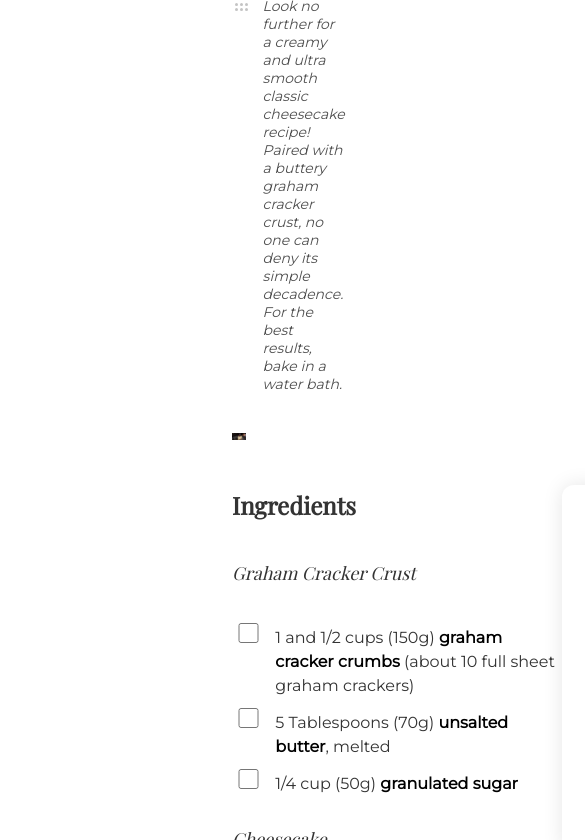
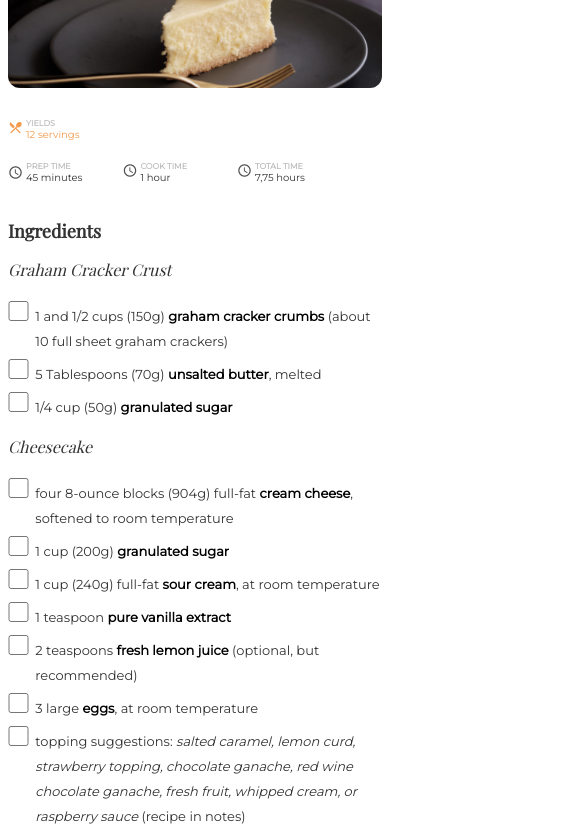
Before and after one commit to edwin141999/Recipe-Page-Challenge, a plain HTML site: page index.html in a window 390 px wide. Shown: the part 256-1096 px from the top of the page, 585 px wide, since content can reach past the window. Drawn offline with nearby package versions, Linux system fonts and the light colour scheme.

Commit message:
Responsive Design

```diff
--- a/index.css
+++ b/index.css
@@ -35,7 +35,6 @@
     width: 100%;
     height: 100%;
     margin-top: 40px;
-    object-fit: cover;
 }
 
 /* SECTION INGREDIENTS */
@@ -46,7 +45,6 @@
 }
 
 #div-recipe {
-    flex-direction: column;
     flex: 40%;
 }
 
@@ -224,3 +222,136 @@
     font-weight: 700;
     padding: 0px;
 }
+
+@media (max-width: 640px) {
+    body {
+        padding: 30px 0 0 0;
+    }
+
+    /* HEADER */
+    #header-title {
+        font-size: 24px;
+    }
+
+    #header-subtitle {
+        font-size: 12px;
+        width: auto;
+    }
+
+    /* IMAGE */
+    #img-cheesecake {
+        margin-top: 20px;
+        border-radius: 12px;
+    }
+    /* SECTION INGREDIENTS */
+    section {
+        flex-direction: column-reverse;
+    }
+
+    #title-ingredients {
+        font-size: 18px;
+        padding-bottom: 0;
+        padding-top: 20px;
+    }
+
+    #subtitle-ingredients {
+        font-size: 16px;
+        padding: 0 0;
+    }
+
+    label {
+        font-size: 13px;
+        line-height: 25px;
+    }
+
+    input[type="checkbox"] {
+        width: 2.5em;
+        height: 1.5em;
+        margin: 5px 0px 0px -6px;
+    }
+    /* INSTRUCTIONS */
+
+    h3 {
+        font-size: 24px !important;
+    }
+
+    #div-label-number label {
+        font-size: 16px;
+    }
+
+    #div-label-number {
+        padding-bottom: 25px;
+    }
+
+    #checkbox-number {
+        font-size: 24px !important;
+    }
+
+    /* SOURCE */
+    #div-src {
+        padding-top: 0;
+    }
+
+    #span-src {
+        font-size: 12px;
+    }
+
+    /* TIMES */
+    #div-times {
+        flex-direction: column;
+        padding-top: 0;
+        display: flex;
+        align-items: flex-start;
+    }
+
+    #div-center {
+        width: 100%;
+        height: auto;
+        box-shadow: none;
+    }
+
+    #div-span-top {
+        padding: 0 0 0 0;
+        align-items: center;
+    }
+
+    #div-grid-top {
+        display: grid;
+        grid-template-columns: 1fr 1fr 1fr;
+        padding-bottom: 20px;
+    }
+
+    #div-span {
+        padding-left: 0;
+        padding-bottom: 0;
+        align-items: center;
+        padding-right: 40px;
+    }
+
+    #div-grid-span {
+        display: grid;
+        grid-template-columns: 1fr 1fr 1fr;
+    }
+
+    #span-knife {
+        font-size: 15px;
+        padding-right: 3px;
+    }
+
+    #span-time {
+        font-size: 15px;
+        padding-right: 3px;
+    }
+
+    #span-title {
+        font-size: 8px;
+    }
+
+    #span-subtitle {
+        font-size: 10px;
+    }
+
+    #span-subtitle-active {
+        font-size: 10px;
+    }
+}
--- a/index.html
+++ b/index.html
@@ -134,7 +134,7 @@
                     </div>
                 </div>
                 <div>
-                    <h2 id="title-ingredients">Instructions</h2>
+                    <h3 id="title-ingredients">Instructions</h3>
                     <div id="div-checkbox">
                         <div id="div-label-number">
                             <div>
@@ -276,6 +276,7 @@
             </div>
             <div id="div-times">
                 <div id="div-center">
+                    <div id="div-grid-top">
                         <div id="div-span-top">
                             <div>
                                 <span class="material-icons" id="span-knife">
@@ -284,9 +285,13 @@
                             </div>
                             <div id="div-text">
                                 <span id="span-title">YIELDS</span>
-                            <span id="span-subtitle-active">12 servings</span>
+                                <span id="span-subtitle-active"
+                                    >12 servings</span
+                                >
                             </div>
                         </div>
+                    </div>
+                    <div id="div-grid-span">
                         <div id="div-span">
                             <span class="material-icons" id="span-time">
                                 schedule
@@ -320,6 +325,7 @@
                         </div>
                     </div>
                 </div>
+            </div>
         </section>
         <footer>
             <span id="footer-span"
```
Lines whose indentation alone changed are shown as unchanged.
